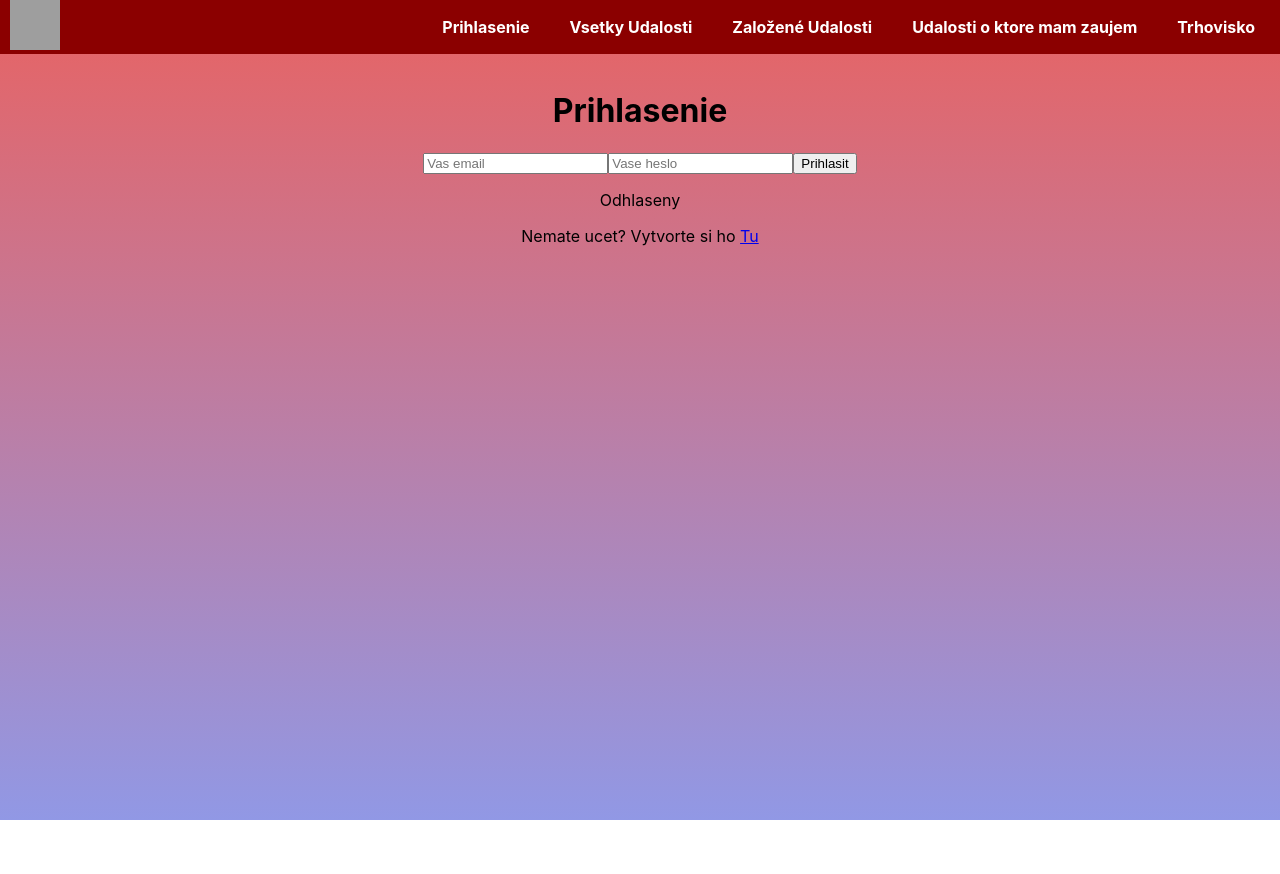
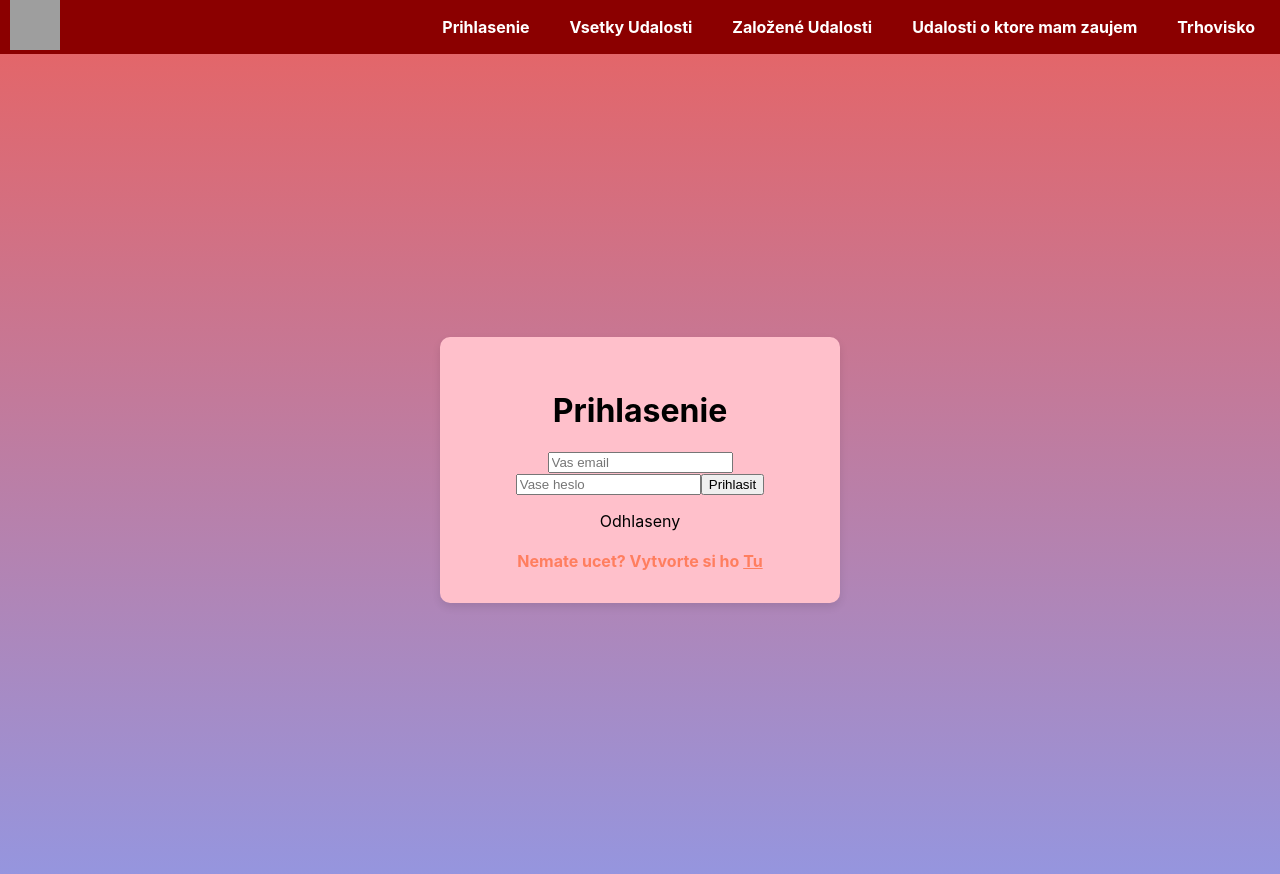
Before and after one commit to RatsAreNice/ITU-2023, a React (Create React App) app in the folder src/: page /profile in a window 1280 px wide. Shown: the top 874 px of the page. Before the commit the page ends 820 px from the top, so only its background shows below. Built offline with nearby package versions, Linux system fonts and the light colour scheme; no server answers; grey boxes are pictures that could not be loaded.

Commit message:
niggerty

```diff
--- a/src/src/Home.js
+++ b/src/src/Home.js
@@ -21,7 +21,7 @@ function Home( {AuthUser} ) {
   }
 
 
-  // Style for the 'Vytvorit udalost' button
+
   const buttonStyle = {
     padding: '10px 20px',
     borderRadius: '20px',
--- a/src/src/Login.js
+++ b/src/src/Login.js
@@ -1,14 +1,48 @@
 import AuthDetails from "./components/auth/AuthDetails";
 import SignIn from "./components/auth/SignIn";
 import { Link } from "react-router-dom";
-const Login = ( {AuthUser} ) => {
-    return (
-        <div>
-            <SignIn />
-            <AuthDetails AuthUser={AuthUser} />
-            <div> Nemate ucet? Vytvorte si ho <Link to='/register'>Tu</Link> </div>
+
+const Login = ({ AuthUser }) => {
+  const loginStyle = {
+    display: 'flex',
+    flexDirection: 'column',
+    justifyContent: 'center',
+    alignItems: 'center',
+    height: '100vh',
+    textAlign: 'center',
+    background: 'transparent',
+  };
+
+  const loginCardStyle = {
+    padding: '2rem',
+    backgroundColor: 'pink',
+    borderRadius: '10px',
+    boxShadow: '0 4px 8px rgba(0, 0, 0, 0.1)',
+    maxWidth: '400px',
+    width: '100%',
+    margin: '0 20px',
+    boxSizing: 'border-box',
+  };
+
+  const linkStyle = {
+    marginTop: '20px',
+    color: '#ff7e5f',
+    fontWeight: 'bold',
+    textDecoration: 'none',
+  };
+
+  return (
+    <div style={loginStyle}>
+      <div style={loginCardStyle}>
+        {/* Assuming SignIn contains the form and AuthDetails the information of the user */}
+        <SignIn />
+        <AuthDetails AuthUser={AuthUser} />
+        <div style={linkStyle}>
+          Nemate ucet? Vytvorte si ho <Link to='/register' style={{ color: '#ff7e5f' }}>Tu</Link>
         </div>
-     );
+      </div>
+    </div>
+  );
 }
 
 export default Login;
--- a/src/src/MojeUdalosti.js
+++ b/src/src/MojeUdalosti.js
@@ -21,6 +21,35 @@ function MojeUdalosti({ AuthUser }) {
       setVytvorenie(false)
     }
 
+    const buttonStyle = {
+      padding: '10px 20px',
+      borderRadius: '20px',
+      border: 'none',
+      backgroundColor: '#fff',
+      color: '#ff7e5f',
+      cursor: 'pointer',
+      fontWeight: '600',
+      fontSize: '1rem',
+      boxShadow: '0 4px 8px rgba(0, 0, 0, 0.2)',
+      margin: '10px 0',
+      outline: 'none',
+      transition: 'background-color 0.3s, transform 0.3s',
+    };
+
+
+    const handleMouseOver = (event) => {
+      event.target.style.backgroundColor = '#ff7e5f';
+      event.target.style.color = '#fff';
+      event.target.style.transform = 'translateY(-2px)';
+    };
+
+    const handleMouseOut = (event) => {
+      event.target.style.backgroundColor = '#fff';
+      event.target.style.color = '#ff7e5f';
+      event.target.style.transform = 'translateY(0px)';
+    };
+
+
     if((data != null) && (AuthUser != null)){
       filteredData = data.filter(events => events.creator === AuthUser.email);
     } else{
@@ -34,8 +63,16 @@ function MojeUdalosti({ AuthUser }) {
     }else{
       return (
         <div className="home">
-          {!vytvorenie && <button onClick={showVytvorenie}>Vytvorit udalost</button>}
-          {vytvorenie && <button onClick={hideVytvorenie}>Vytvorit udalost</button>}
+          {!vytvorenie && <button onClick={showVytvorenie}
+          onMouseOver={handleMouseOver}
+          onMouseOut={handleMouseOut}
+          style={buttonStyle}
+          >Vytvorit udalost</button>}
+          {vytvorenie && <button onClick={hideVytvorenie}
+          onMouseOver={handleMouseOver}
+          onMouseOut={handleMouseOut}
+          style={buttonStyle}
+          >Vytvorit udalost</button>}
 
           {vytvorenie && <VytvoritUdalost AuthUser={AuthUser} fetchAgain={fetchAgain} setFetchagain={setFetchagain} />}
           { Error && <div>{ Error }</div> }
```
